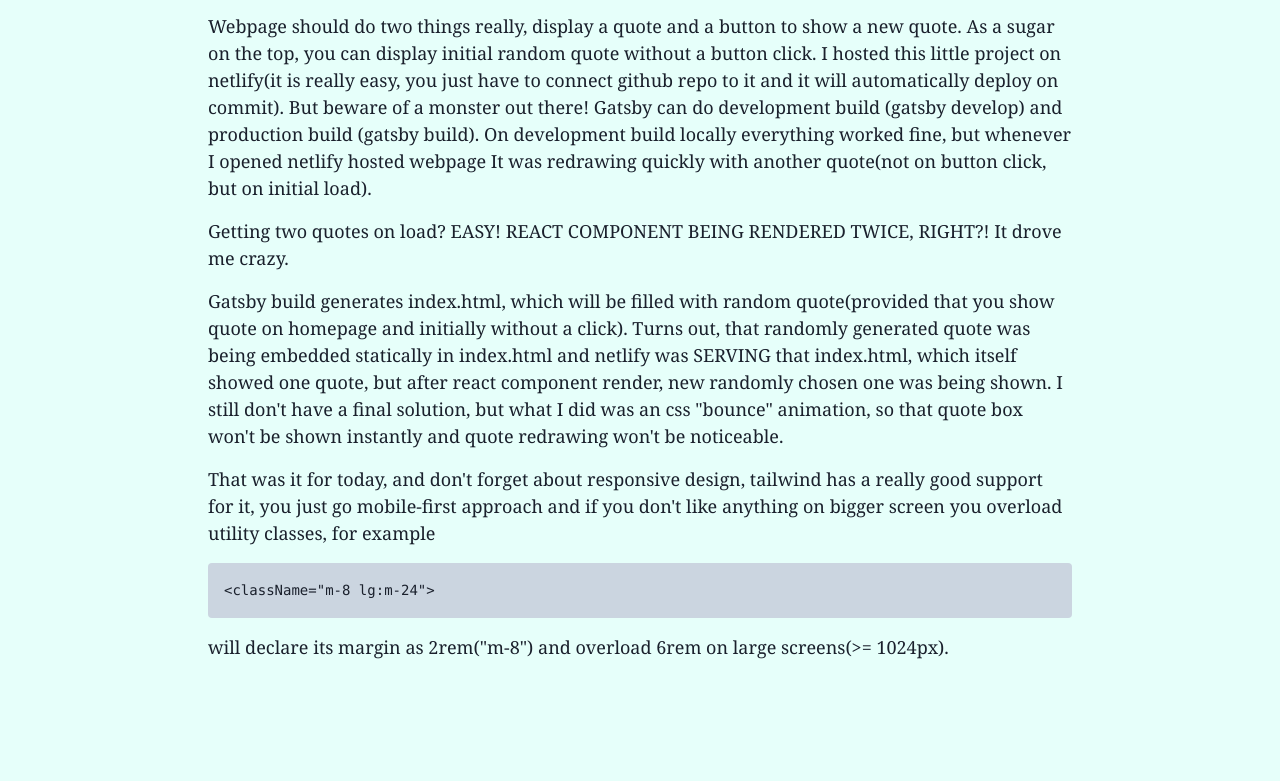
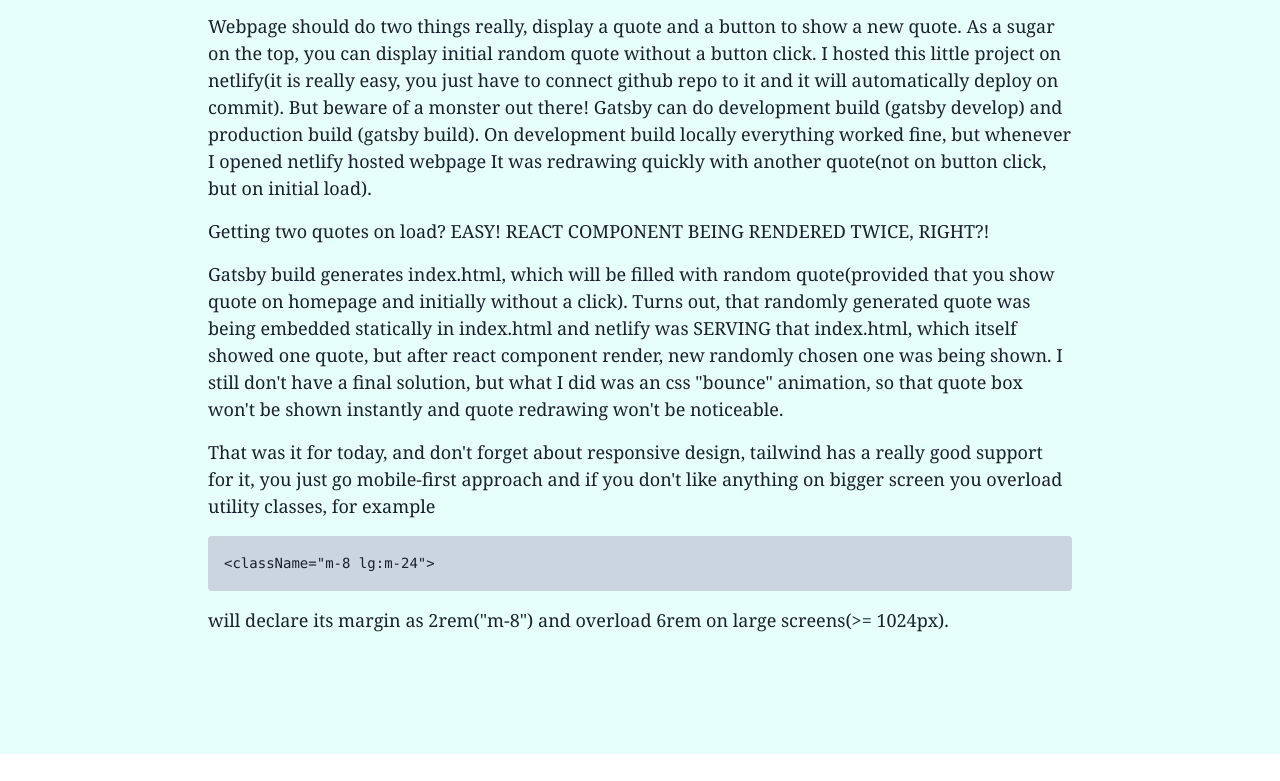
Before and after one commit to rmargve/blog, a Gatsby site: page /random-quote-generator in a window 1280 px wide. Shown: the part 816-1597 px from the top of the page. After the commit the page ends 1570 px from the top, so only its background shows below. Built offline with nearby package versions, Linux system fonts and the light colour scheme; Gatsby itself is replaced by a stand-in of ours; some packages are replaced by stand-ins of ours; code samples lack their colours.

Commit message:
edited post

```diff
--- a/content/posts/random-quote-generator/index.md
+++ b/content/posts/random-quote-generator/index.md
@@ -21,7 +21,7 @@
 
 Webpage should do two things really, display a quote and a button to show a new quote. As a sugar on the top, you can display initial random quote without a button click. I hosted this little project on netlify(it is really easy, you just have to connect github repo to it and it will automatically deploy on commit). But beware of a monster out there! Gatsby can do development build (gatsby develop) and production build (gatsby build). On development build locally everything worked fine, but whenever I opened netlify hosted webpage It was redrawing quickly with another quote(not on button click, but on initial load).
 
-Getting two quotes on load? EASY! REACT COMPONENT BEING RENDERED TWICE, RIGHT?! It drove me crazy.
+Getting two quotes on load? EASY! REACT COMPONENT BEING RENDERED TWICE, RIGHT?!
 
 Gatsby build generates index.html, which will be filled with random quote(provided that you show quote on homepage and initially without a click). Turns out, that randomly generated quote was being embedded statically in index.html and netlify was SERVING that index.html, which itself showed one quote, but after react component render, new randomly chosen one was being shown. I still don't have a final solution, but what I did was an css "bounce" animation, so that quote box won't be shown instantly and quote redrawing won't be noticeable.
 
```
